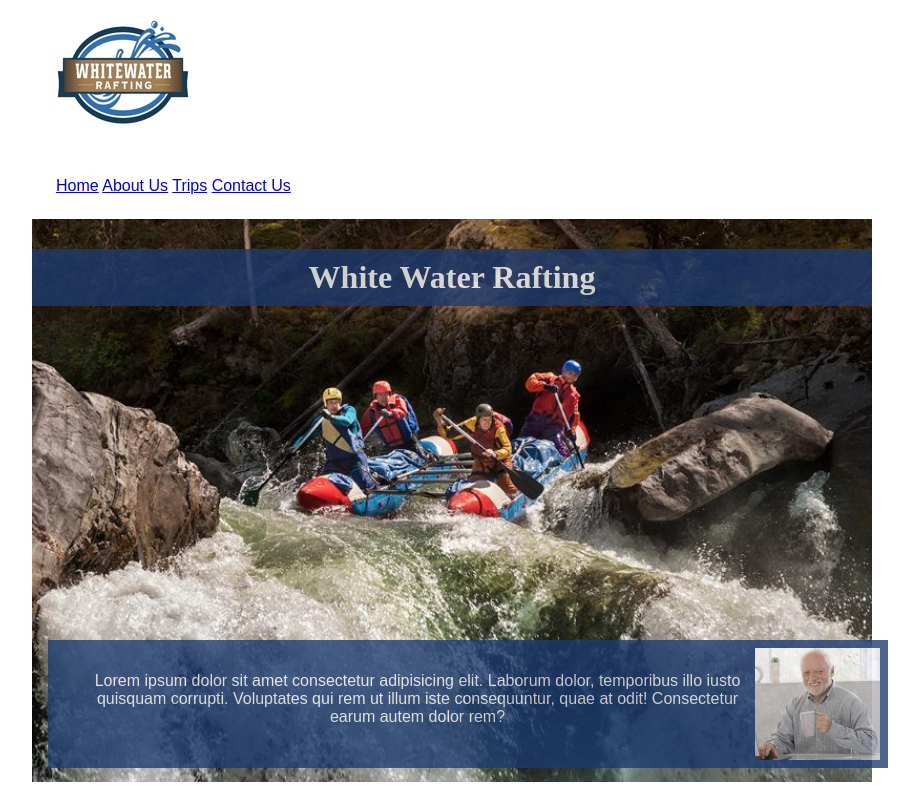
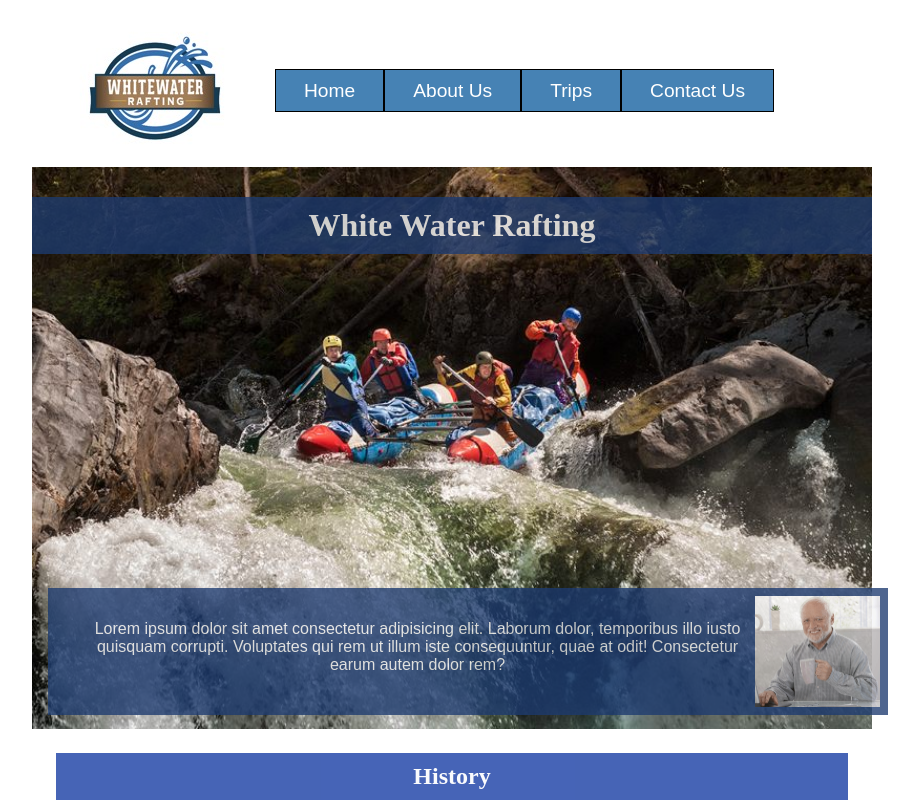
Before and after one commit to Von-Covenhoffen/wdd130, a plain HTML site: page wwr/about.html in a window 1280 px wide. Shown: the top 803 px of the page, without its empty margins (188-1107 px from the left). Drawn offline with Linux system fonts and the light colour scheme.

Commit message:
W04 WWR update 1

```diff
--- a/wwr/about.html
+++ b/wwr/about.html
@@ -13,7 +13,7 @@
 <body>
     <header>
         <img src="images/z-wwr-blue.jpg" alt="">
-        <nav>
+        <nav class="navigation">
             <a href="index.html">Home</a>
             <a href="about.html">About Us</a>
             <a href="trips.html">Trips</a>
--- a/wwr/styles/rafting.css
+++ b/wwr/styles/rafting.css
@@ -14,16 +14,6 @@
     box-sizing: border-box;
 }
 
-header {
-    background-color: var(--primary-color);
-    color: var(--accent2-color);
-}
-
-body {
-    font-family: var(--body-font);
-    color: var(--accent1-color);
-}
-
 header,
 main,
 footer {
@@ -33,18 +23,49 @@ footer {
     color: var(--accent2-color);
 }
 
-h1,
-h2 {
-    font-family: var(--heading-font);
-    color: var(--primary-color);
-}
-
 nav,
 p,
 section,
 article {
     margin: 16px;
     padding: 8px;
+}
+
+header {
+    display: grid;
+    grid-template-columns: 1fr 3fr;
+    align-items: center;
+    color: var(--accent2-color);
+    padding: 1rem 2rem 0.1rem;
+    margin-bottom: 0;
+}
+
+header nav {
+    padding: 1px;
+    display: flex;
+
+}
+
+header nav a {
+    background-color: steelblue;
+    display: block;
+    padding: 0.6rem 1.75rem;
+    text-decoration: none;
+    font-size: 1.2rem;
+    font-weight: 500;
+    color: #fff;
+    border: 1px solid #000;
+}
+
+body {
+    font-family: var(--body-font);
+    color: var(--accent1-color);
+}
+
+h1,
+h2 {
+    font-family: var(--heading-font);
+    color: var(--primary-color);
 }
 
 .socialmedia a {
```
